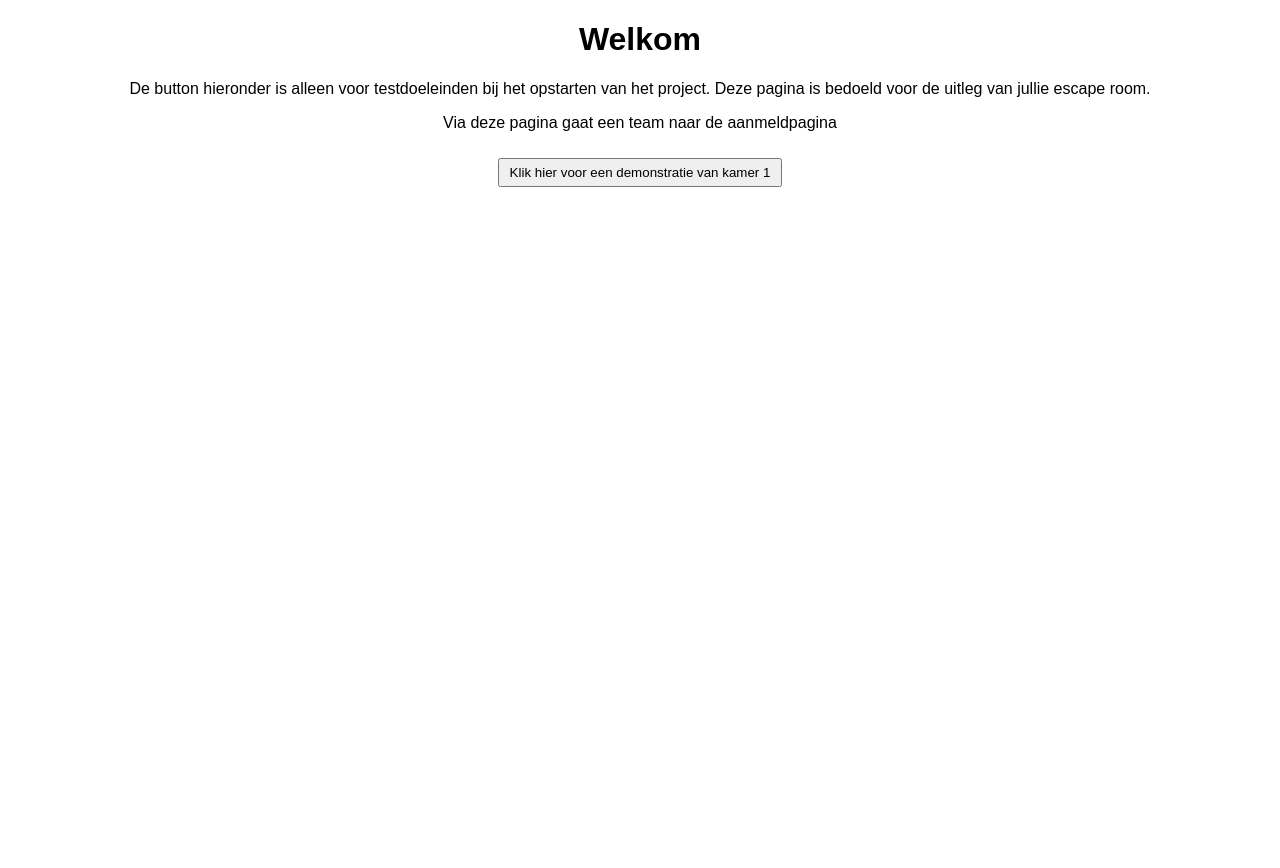
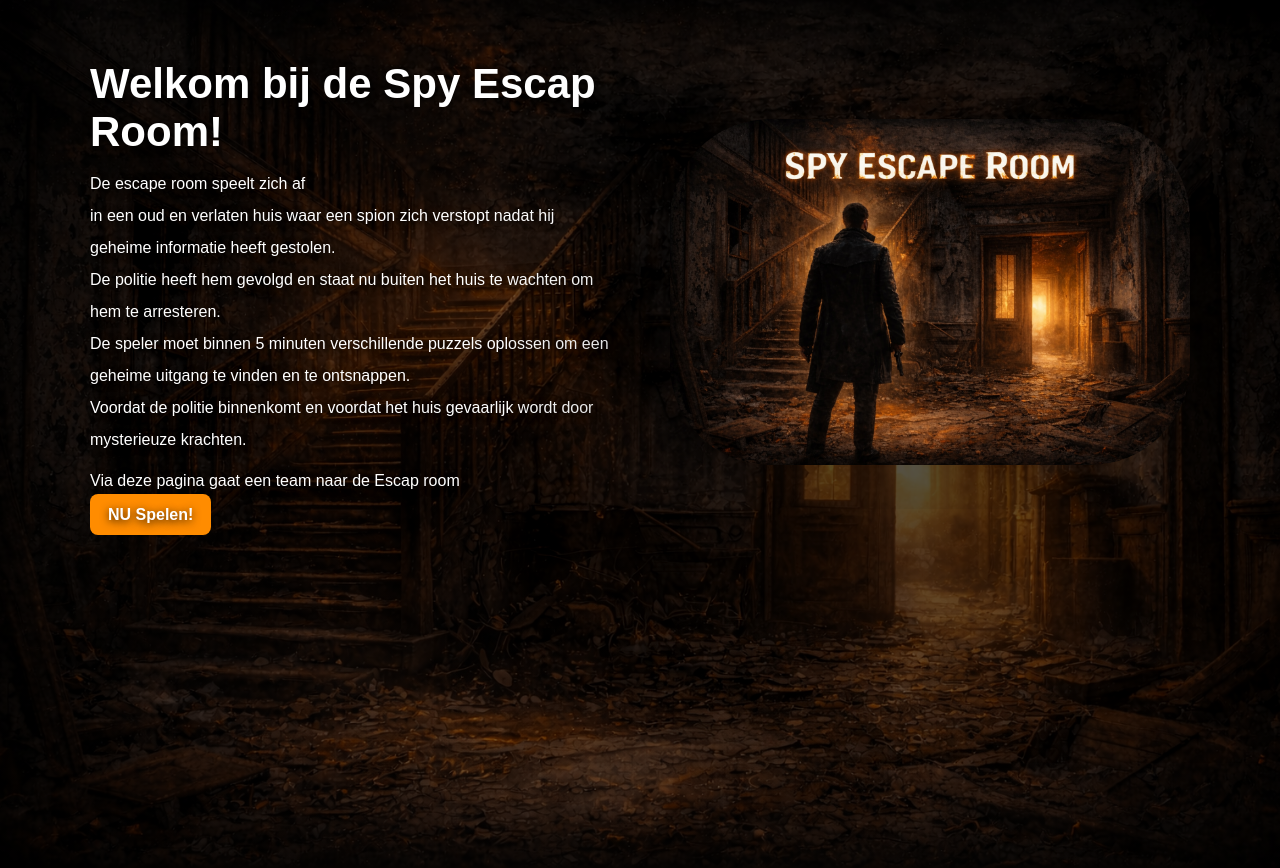
Before and after one commit to saadalgaashani/Saad-Waleed, a PHP site: page / in a window 1280 px wide. Before the commit the page ends 187 px from the top, so only its background shows below. Run offline with PHP 8.4, Linux system fonts and the light colour scheme.

Commit message:
groote update

```diff
--- a/css/style.css
+++ b/css/style.css
@@ -1,61 +1,54 @@
-body {
-  font-family: Arial, sans-serif;
-  text-align: center;
+
+.home{
+  width: min(1100px, 90%);
+  margin: 60px auto;
+  display: flex;
+  gap: 40px;
+  align-items: center;
+  justify-content: space-between;
+}
+.text{
+  max-width: 520px;
+  color: #fff;
+  text-shadow: 0 2px 8px rgba(0,0,0,0.85);
+}
+.text h1{
+  margin: 0 0 12px;
+  font-size: 42px;
+}
+.description{
+  font-size: 16px;
+  line-height: 2;
+  margin: 0 0 14px;
 }
 
-a {
-  color: black;
-  text-decoration: none;
+.thumbnail{
+  width: 520px;
+  max-width: 45vw;
+  height: auto;
+  border-radius: 100px;
+  box-shadow: 0 120px 400px rgba(0,0,0,0.5);
+
+
 }
 
-.container {
-  display: flex;
-  justify-content: center;
-  gap: 20px;
-  margin-top: 50px;
+body{
+  background-image:linear-gradient(rgba(0,0,0,0.5), rgba(0,0,0,0.5)), url("../background.png");
+  background-size: cover;
+  background-position: center;
+  background-repeat: no-repeat;
+  min-height: 100vh;
+  font-family: Arial, sans-serif;
 }
 
-.box {
-  width: 100px;
-  height: 100px;
-  background-color: #3498db;
-  color: white;
-  display: flex;
-  align-items: center;
-  justify-content: center;
-  cursor: pointer;
+.play-btn{
+
+
+  padding: 12px 18px;
+  background: #ff8c00;
+  color: #fff;
+  text-decoration: none;
+  border-radius: 8px;
   font-weight: bold;
-  border-radius: 8px;
+
 }
-
-.box:hover {
-  background-color: #2980b9;
-}
-
-.overlay {
-  position: fixed;
-  top: 0;
-  left: 0;
-  width: 100%;
-  height: 100%;
-  background: rgba(0, 0, 0, 0.5);
-  display: none;
-}
-
-.modal {
-  position: fixed;
-  top: 50%;
-  left: 50%;
-  transform: translate(-50%, -50%);
-  background: white;
-  padding: 20px;
-  border-radius: 10px;
-  display: none;
-  width: 300px;
-}
-
-button {
-  margin-top: 10px;
-  padding: 5px 10px;
-  cursor: pointer;
-}
--- a/index.php
+++ b/index.php
@@ -4,20 +4,30 @@
 <head>
   <meta charset="UTF-8">
   <meta name="viewport" content="width=device-width, initial-scale=1.0">
-  <title>Escape Room</title>
+  <title>Spy Escape Room</title>
   <link rel="stylesheet" href="./css/style.css">
 </head>
 
 <body>
 
-  <h1>Welkom</h1>
-  <p>De button hieronder is alleen voor testdoeleinden bij het opstarten van het project. Deze pagina is bedoeld voor de
-    uitleg van jullie escape room.</p>
-  <p>Via deze pagina gaat een team naar de aanmeldpagina</p>
+ <div class="home">
+  <div class="text">
+    <h1>Welkom bij de Spy Escap Room!</h1>
 
+    <p class="description">
+      De escape room speelt zich af <br> in een oud en verlaten huis waar een spion zich verstopt nadat hij geheime informatie heeft gestolen. <br>
+      De politie heeft hem gevolgd en staat nu buiten het huis te wachten om hem te arresteren. <br>
+      De speler moet binnen 5 minuten verschillende puzzels oplossen om een geheime uitgang te vinden en te ontsnappen.
+      <br> Voordat de politie binnenkomt en voordat het huis gevaarlijk wordt door mysterieuze krachten.
+    </p>
 
-  <button><a href="./rooms/room_1.php">Klik hier voor een demonstratie van kamer
-      1</a></button>
+    <p>Via deze pagina gaat een team naar de Escap room</p>
+
+    <a class="play-btn" href="./rooms/room_1.php">NU Spelen!</a>
+  </div>
+
+  <img src="thumbnai.png" class="thumbnail" alt="Spy Escape Room">
+</div>
 
 </body>
 
```
Also changed, not shown: background.png (added), thumbnai.png (added).
